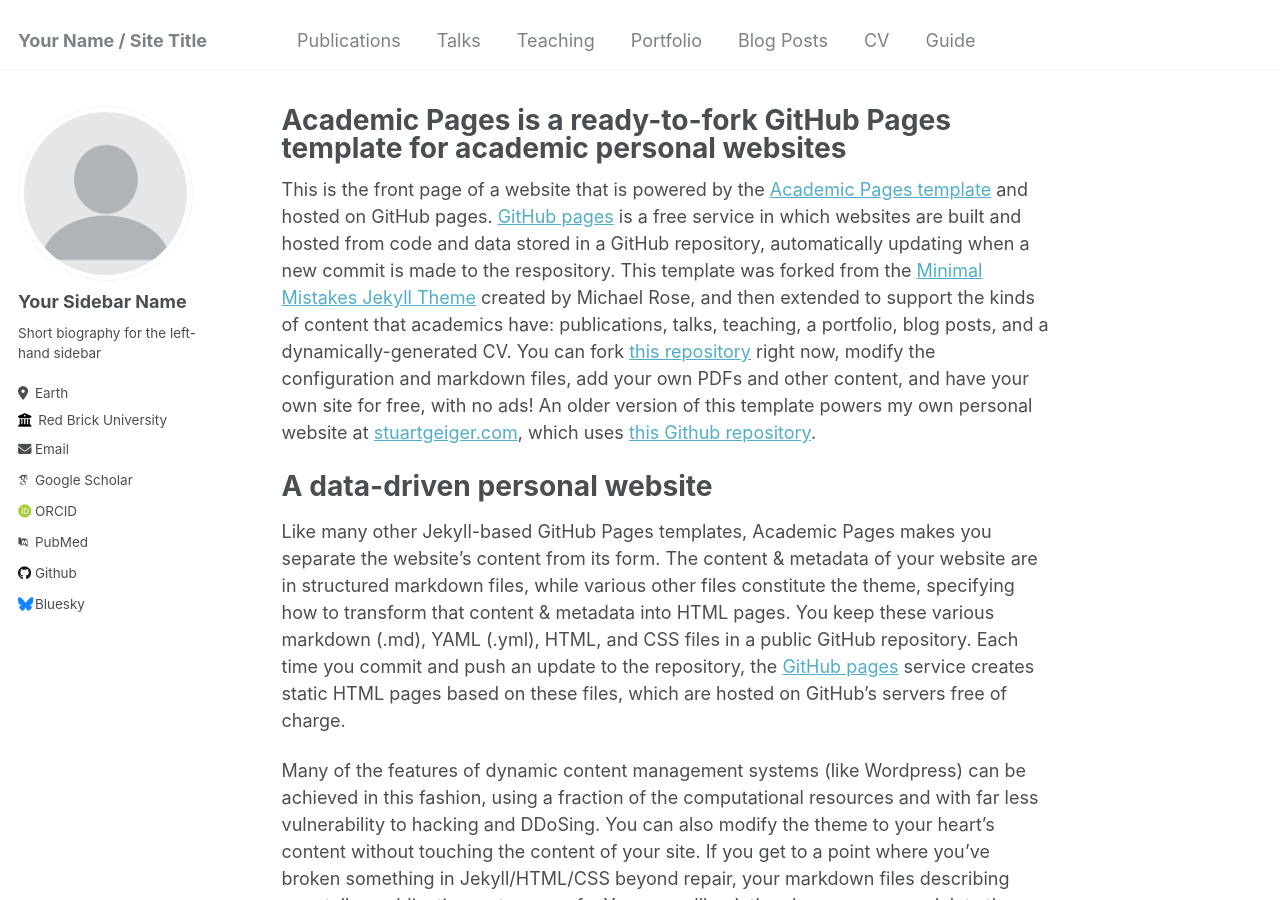
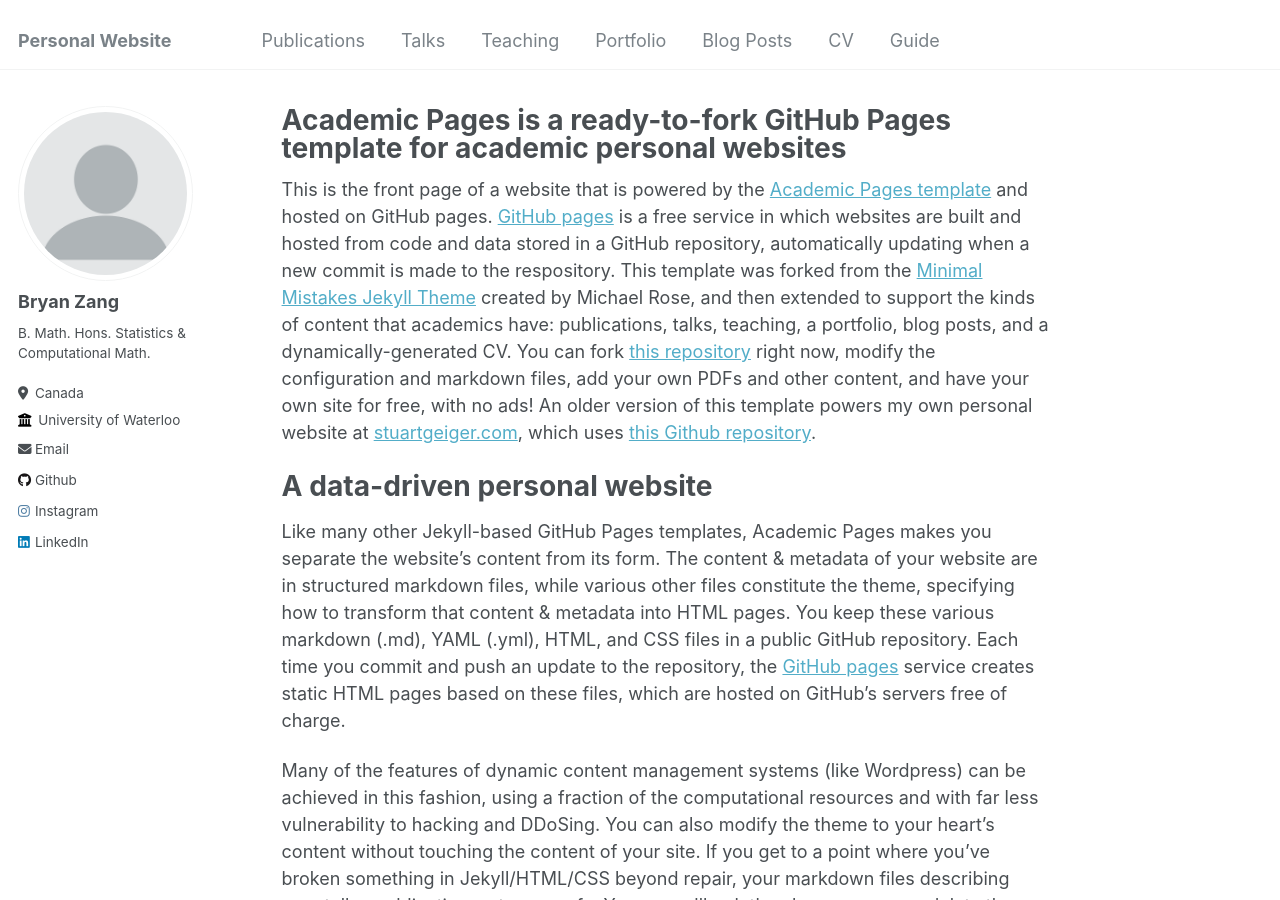
Before and after one commit to bryanzang/bryanzang.github.io, a Jekyll site: the page built from _pages/about.md, in a window 1280 px wide and 900 px high. Built offline with Jekyll 4.4.1, drawn with Linux system fonts in a browser that asks for light colours; some web fonts are replaced.

Commit message:
Update _config.yml

```diff
--- a/_config.yml
+++ b/_config.yml
@@ -8,13 +8,13 @@
 
 # Basic Site Settings
 locale                   : "en-US"
-title                    : "Your Name / Site Title"
+title                    : "Personal Website"
 title_separator          : "-"
 name                     : &name "Your Name"
 description              : &description "personal description"
-url                      : https://academicpages.github.io # the base hostname & protocol for your site e.g. "https://mmistakes.github.io"
+url                      : https://bryanzang.github.io # the base hostname & protocol for your site e.g. "https://mmistakes.github.io"
 baseurl                  : "" # the subpath of your site, e.g. "/blog"
-repository               : "academicpages/academicpages.github.io"
+repository               : "bryanzang/bryanzang.github.io"
 
 # Site Author - The following control what appear as part of the author content on the side bar.
 #               If a field is blank the icon and link will not appear, otherwise it will be shown.
@@ -22,42 +22,42 @@
 author:
   # Biographic information
   avatar           : "profile.png"
-  name             : "Your Sidebar Name"
+  name             : "Bryan Zang"
   pronouns         : # example: "she/her"
-  bio              : "Short biography for the left-hand sidebar"
-  location         : "Earth"
-  employer         : "Red Brick University"
+  bio              : "B. Math. Hons. Statistics & Computational Math."
+  location         : "Canada"
+  employer         : "University of Waterloo"
   uri              : # URL
-  email            : "none@example.org"
+  email            : "bzang19@outlook.com"
 
   # Academic websites
   arxiv            : # URL - Update with the correct link to your profile
-  googlescholar    : "https://scholar.google.com/citations?user=PS_CX0AAAAAJ"
+  googlescholar    : # URL
   impactstory      : # URL
-  orcid            : "http://orcid.org/yourorcidurl"
+  orcid            : # URL
   semantic         : # URL
-  pubmed           : "https://www.ncbi.nlm.nih.gov/pubmed/?term=john+snow"
+  pubmed           : # URL
   researchgate     : # URL
 
   # Repositories and software development
   bitbucket        : # Username - Update with your username on the site
   codepen          : # Username
   dribbble         : # Username
-  github           : "academicpages"
+  github           : "bryanzang"
   kaggle           : # Username
   stackoverflow    : # User number or user number and name (i.e., use "1" or "1/jeff-atwood")
 
   # Social media
-  bluesky          : "bsky.app" # Replace this with you Bluesky username
+  bluesky          : # Replace this with you Bluesky username
   facebook         : # Username
   flickr           : # Username
   foursquare       : # Username
   goodreads        : # Username
   google_plus      : # Username
   keybase          : # Username
-  instagram        : # Username
+  instagram        : bryyanzsh
   lastfm           : # Username
-  linkedin         : # Username
+  linkedin         : bryan-zang-uwstats
   mastodon         : # URL
   medium           : # URL
   pinterest        : # Username
@@ -121,7 +121,7 @@
 
 # Social Sharing
 twitter:
-  username               : &twitter
+  username               : #&twitter
 facebook:
   username               :
   app_id                 :
@@ -235,23 +235,23 @@
       layout: single
       author_profile: true
   # _teaching
-  - scope:
-      path: ""
-      type: teaching
-    values:
-      layout: single
-      author_profile: true
-      share: true
-      comments: true
+  #- scope:
+  #    path: ""
+  #    type: teaching
+  #  values:
+  #    layout: single
+  #    author_profile: true
+  #    share: true
+  #    comments: true
   # _publications
-  - scope:
-      path: ""
-      type: publications
-    values:
-      layout: single
-      author_profile: true
-      share: true
-      comments: true
+  #- scope:
+  #    path: ""
+  #    type: publications
+  #  values:
+  #    layout: single
+  #    author_profile: true
+  #    share: true
+  #    comments: true
   # _portfolio
   - scope:
       path: ""
@@ -262,13 +262,13 @@
       share: true
       comment: true
   # _talks
-  - scope:
-      path: ""
-      type: talks
-    values:
-      layout: talk
-      author_profile: true
-      share: true
+  #- scope:
+  #    path: ""
+  #    type: talks
+  #  values:
+  #    layout: talk
+  #    author_profile: true
+  #    share: true
 
 
 # Sass/SCSS
```
